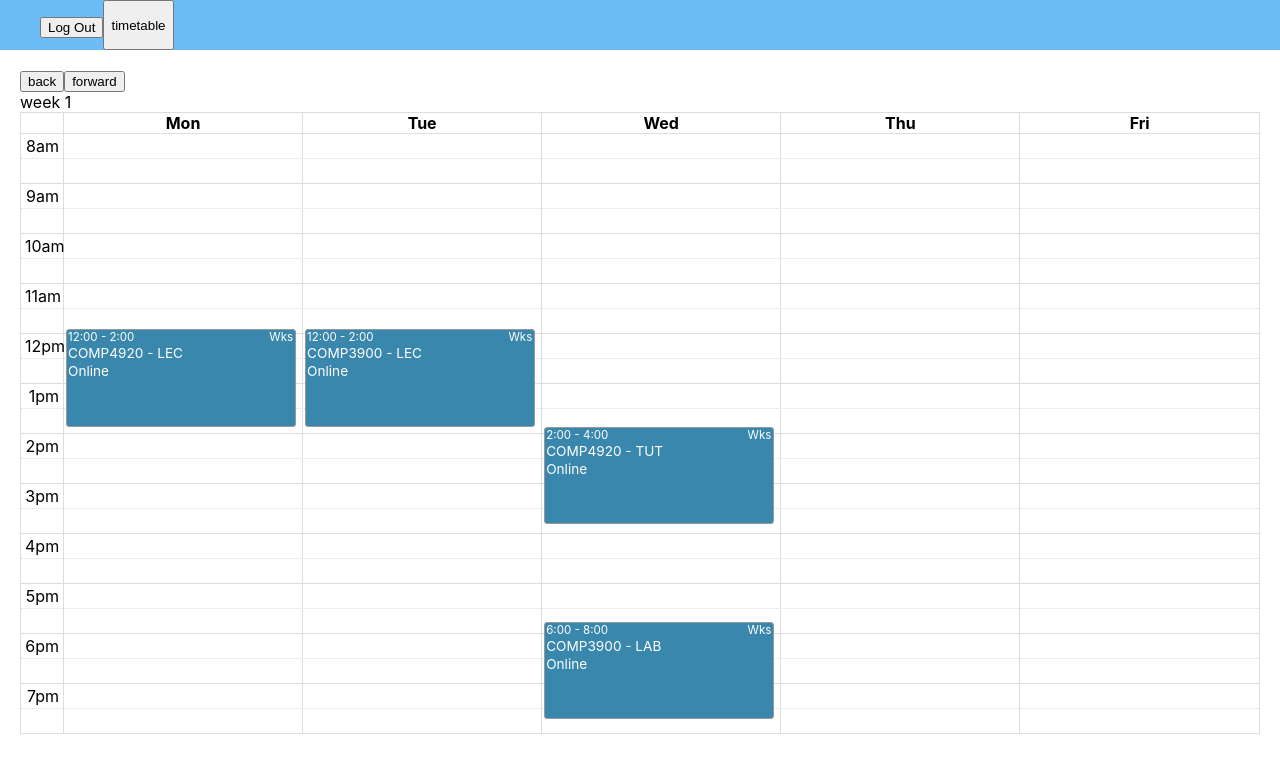
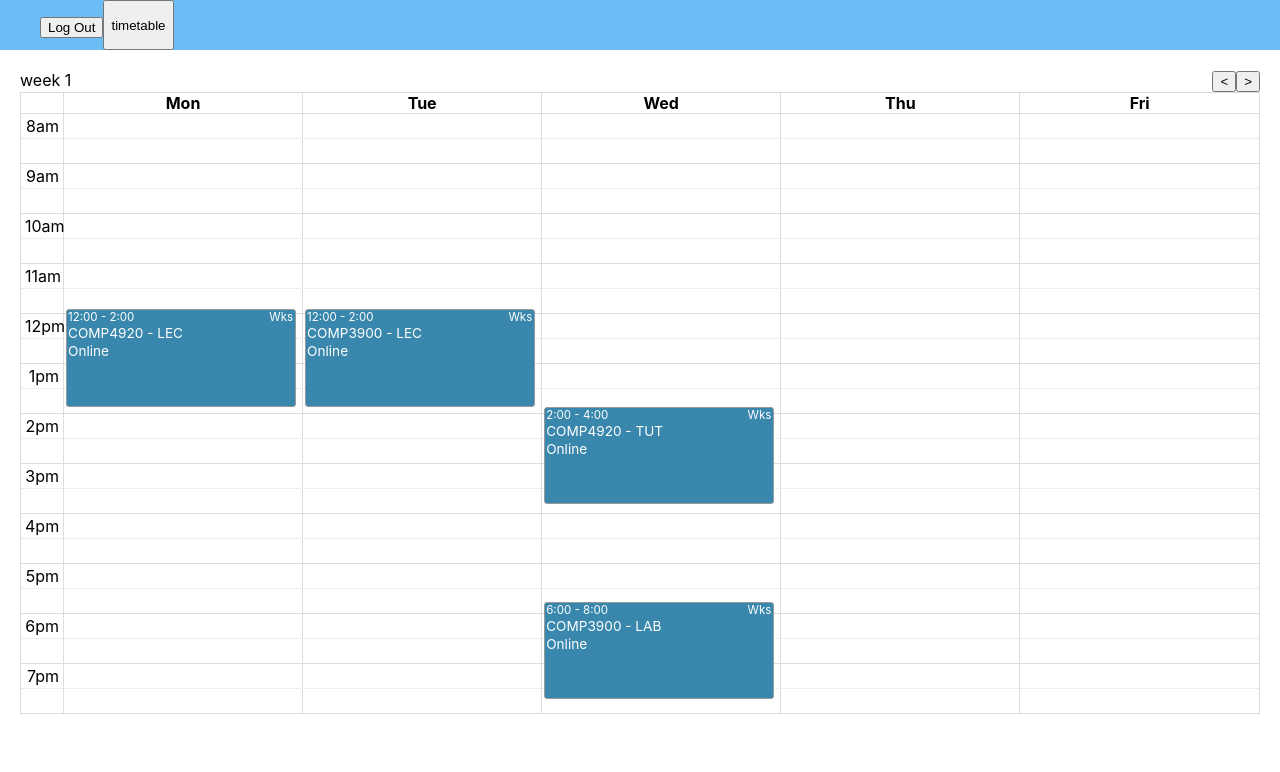
Before and after one commit to RyderAU/capstone-project, a React (Create React App) app in the folder frontend/: page /dashboard/timetable in a window 1280 px wide. Shown: the top 772 px of the page. Built offline with nearby package versions, Linux system fonts and the light colour scheme.

Commit message:
Changed buttons for navigating timetable

```diff
--- a/frontend/src/components/Timetable.css
+++ b/frontend/src/components/Timetable.css
@@ -1,3 +1,12 @@
 .timetable-container {
   padding: 20px;
 }
+
+.button-container {
+  float: right;
+}
+
+.week-counter {
+  width: 100%;
+  margin: auto;
+}
--- a/frontend/src/components/Timetable.jsx
+++ b/frontend/src/components/Timetable.jsx
@@ -42,9 +42,11 @@ const Timetable = () => {
 
   return (
     <div className="timetable-container">
-      <button onClick={prevSlide}>back</button>
-      <button onClick={nextSlide}>forward</button>
-      <div>week {current + 1}</div>
+      <div className="button-container">
+        <button onClick={prevSlide}>&lt;</button>
+        <button onClick={nextSlide}>&gt;</button>
+      </div>
+      <div className="week-counter">week {current + 1}</div>
       <div className="carousel">
         {res.timetables.map((table, index) => {
           return (
```
